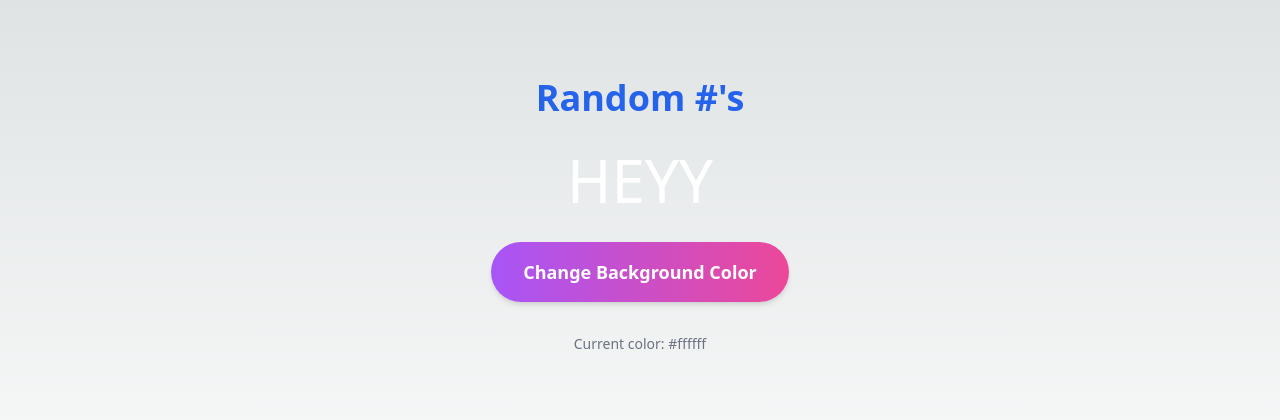
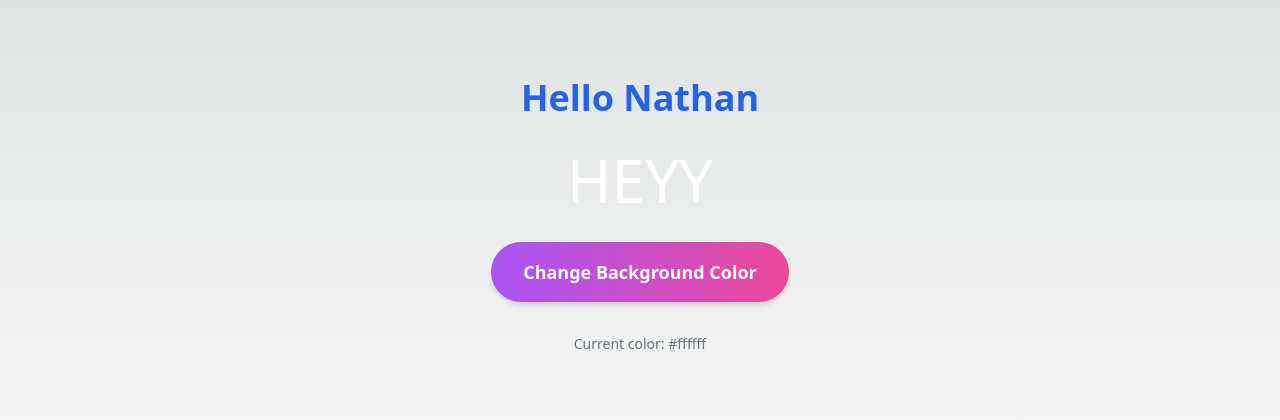
Before and after one commit to importgabriel/hue-shift-8nuw, a Next.js app: page / in a window 1280 px wide. Shown: the part 184-604 px from the top of the page. Built offline with nearby package versions, Linux system fonts and the light colour scheme.

Commit message:
edit: Change this to 'Hello Nathan'

```diff
--- a/src/app/page.tsx
+++ b/src/app/page.tsx
@@ -42,7 +42,7 @@ export default function Home() {
     >
       <div className="text-center space-y-8">
         <h1 className="text-4xl font-bold text-blue-600 mb-4">
-          Random #'s
+          Hello Nathan
         </h1>
         <p className="text-6xl text-white mb-8">
           HEYY
```
